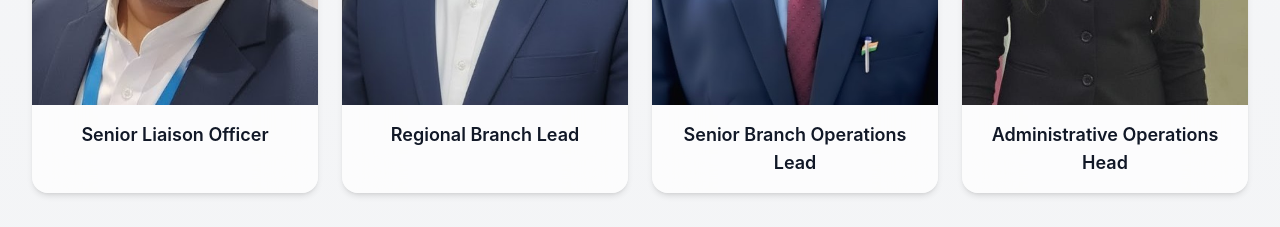
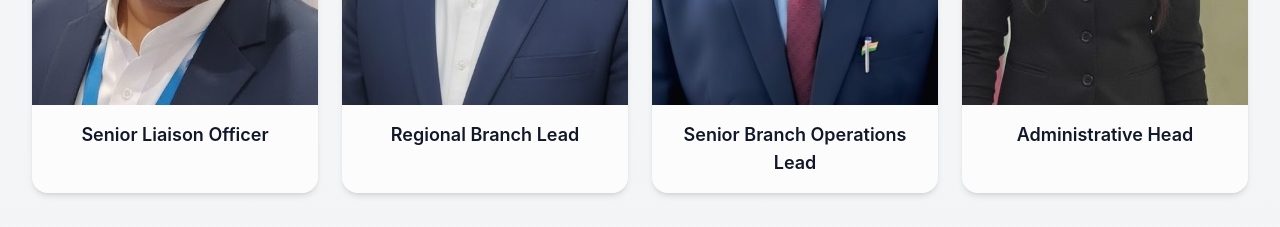
Before and after one commit to utkalgrouptech/UtkalGroup-Web, a Next.js app: page /team in a window 1280 px wide. Shown: the part 1760-1987 px from the top of the page. Built offline with nearby package versions, Linux system fonts and the light colour scheme.

Commit message:
updated project

```diff
--- a/src/Components/Team/Teamsection.tsx
+++ b/src/Components/Team/Teamsection.tsx
@@ -45,7 +45,7 @@ export default function Team() {
     { id: 1, name: "Senior Liaison Officer", image: team5 },
     { id: 2, name: "Regional Branch Lead", image: team6 },
     { id: 3, name: "Senior Branch Operations Lead", image: team7 },
-    { id: 4, name: "Administrative Operations Head", image: team8 },
+    { id: 4, name: "Administrative  Head", image: team8 },
   ];
 
   const hrTeam = [
```
